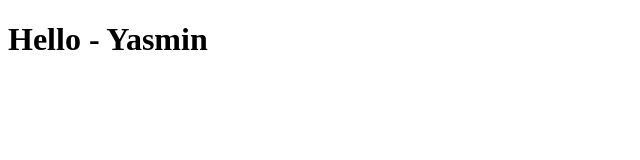
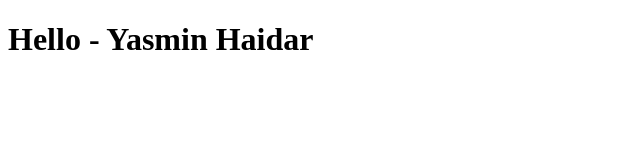
Before and after one commit to Yasmin-H/Practise, a plain HTML site: page index.html in a window 1280 px wide. Shown: the whole page, without its empty margins (0-640 px from the left). Drawn offline with Linux system fonts and the light colour scheme.

Commit message:
practise

```diff
--- a/index.html
+++ b/index.html
@@ -7,6 +7,6 @@
     <title>Document</title>
 </head>
 <body>
-    <h1>Hello - Yasmin</h1>
+    <h1>Hello - Yasmin Haidar</h1>
 </body>
 </html>
```
